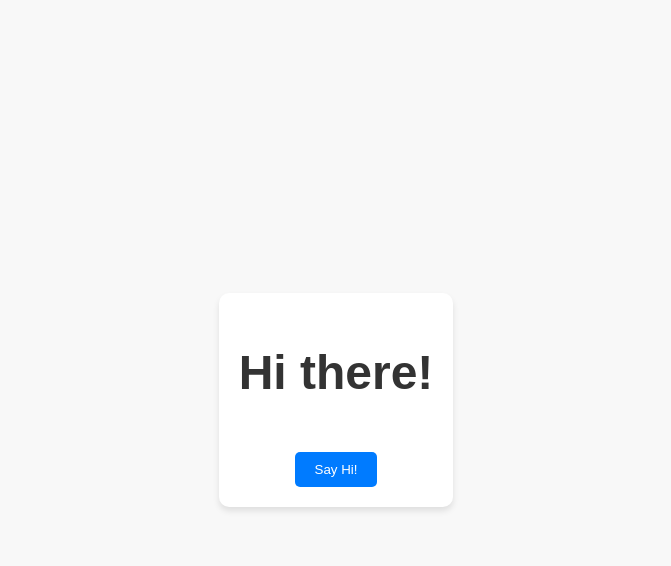
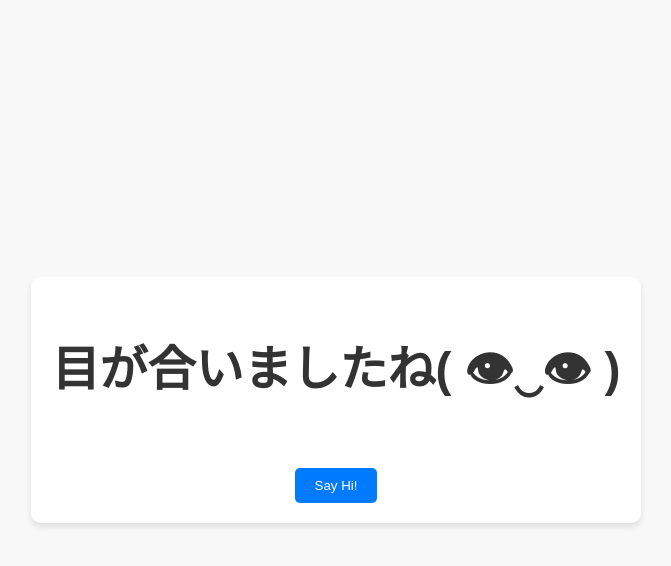
Before and after one commit to true525/test8, a plain HTML site: page index.html in a window 1280 px wide. Both pictures are taken after a click on the button "Say Hi!". Shown: the whole page, without its empty margins (304-975 px from the left). Drawn offline with Linux system fonts and the light colour scheme.

Commit message:
Update index.html

```diff
--- a/index.html
+++ b/index.html
@@ -54,7 +54,7 @@
 
     <script>
         function changeMessage() {
-            document.querySelector('h1').textContent = 'Hi there!';
+            document.querySelector('h1').textContent = '目が合いましたね( 👁‿👁 )';
         }
     </script>
 </body>
```
